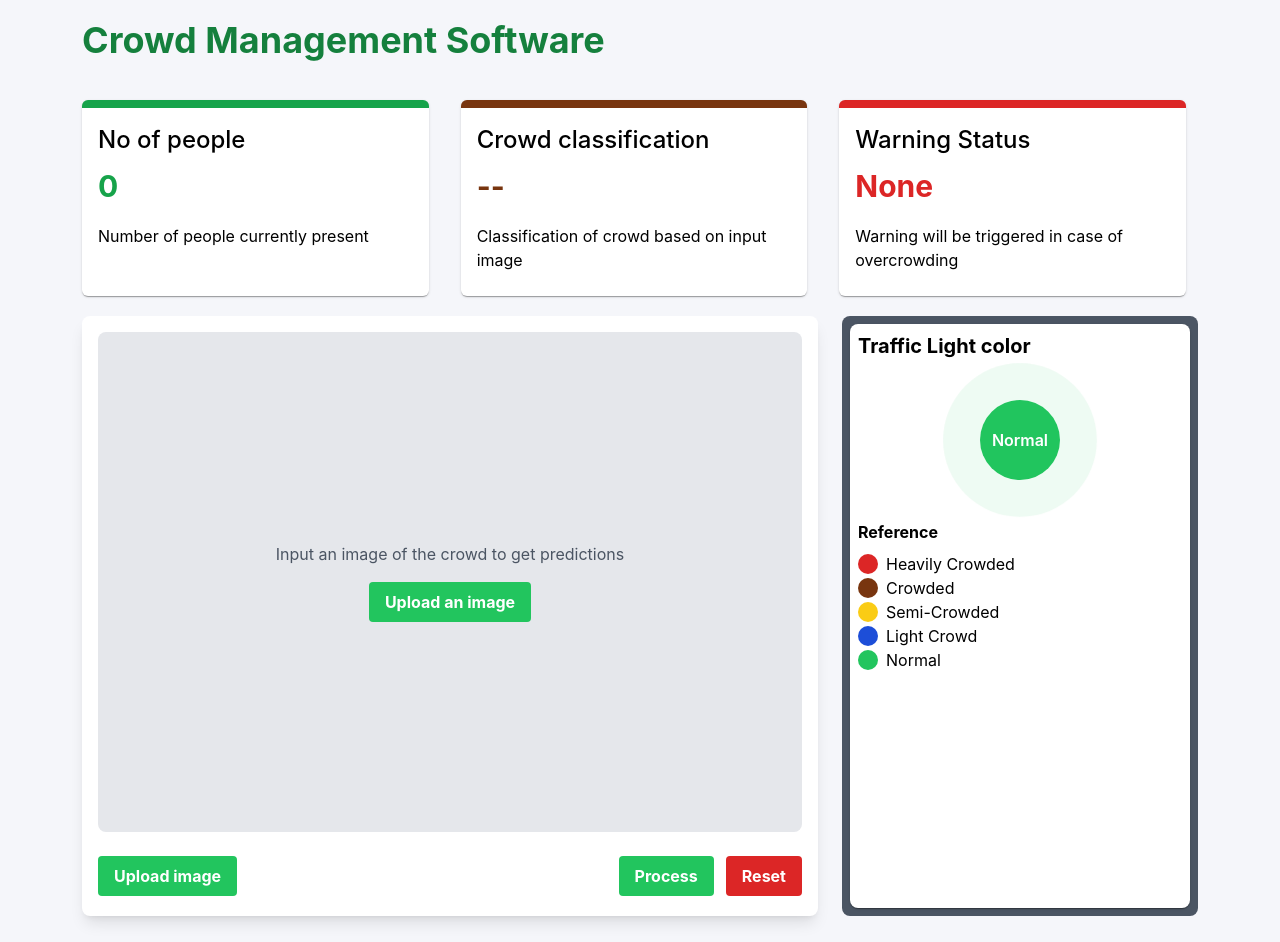
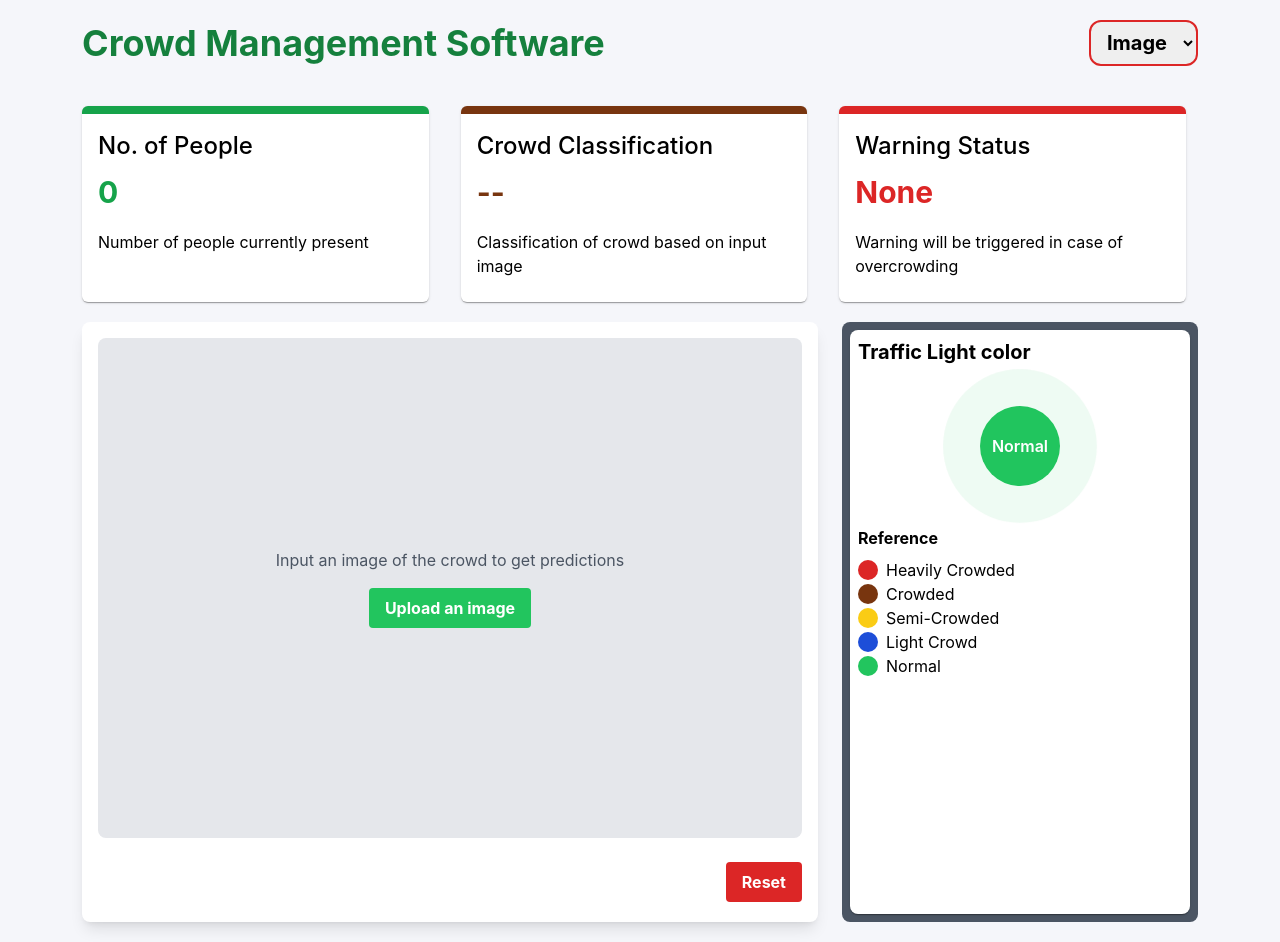
Before and after one commit to Hammad-7/CrowdManagementFE, a React (Create React App) app: page / in a window 1280 px wide. Built offline with nearby package versions, Linux system fonts and the light colour scheme.

Commit message:
Final Commit

```diff
--- a/src/App.js
+++ b/src/App.js
@@ -1,5 +1,5 @@
 import React, { useState, useRef } from "react";
-import InfoBox from './components/InfoBox/InfoBox';
+import captureVideoFrame from "capture-video-frame";
 import axios from 'axios'
 import './App.css';
 
@@ -9,8 +9,10 @@ function App() {
   const [warning, setWarning] = useState("None")
   const [loading, setLoading] = useState(false)
   const [text, setText] = useState("Normal")
-
-  const [video,setVideo] = useState(null)
+  const [frame, setFrame] = useState(null)
+  const [color, setColor] = useState("green-500")
+  const [image, setImage] = useState(null)
+  const [type, setType] = useState("Image")
 
   const data = [
     {
@@ -33,9 +35,6 @@ function App() {
     },
   ]
 
-  const [color, setColor] = useState("green-500")
-  const [image, setImage] = useState(null)
-
 
   const hiddenFileInput = useRef(null);
 
@@ -43,7 +42,7 @@ function App() {
     hiddenFileInput.current.click();
   };
 
-  const handleChange = async (event) => {
+  const handleImageChange = async (event) => {
     setLoading(true)
     const fileUploaded = event.target.files[0];
     console.log(fileUploaded);
@@ -63,15 +62,45 @@ function App() {
     setLoading(false)
     console.log("Done!!")
     setTraffic(result2)
-    if(result2==="Heavily_Crowded")
+    if (result2 === "Heavily_Crowded")
       setWarning("Warning! Be alert!")
   }
 
-  // function renderResults(){
-  //   if (loading){
+  const handleVideoChange = async (event) => {
+    const fileUploaded = event.target.files[0];
+    console.log(fileUploaded);
+    setImage(URL.createObjectURL(fileUploaded));
+  }
 
-  //   }
-  // }
+  const videoProcess = async () => {
+    setLoading(true)
+    const frame2 = captureVideoFrame("uploaded-video", "jpeg")
+    console.log("Frame Captured!")
+    console.log(frame2)
+    setFrame(frame2.dataUri)
+
+    const response = await fetch(frame2.dataUri)
+    const blob = await response.blob()
+    const file = new File([blob], 'dot.jpg', { type: 'image/jpeg' })
+
+    const formData = new FormData();
+    formData.append('file', file)
+    let url = "http://127.0.0.1:8000/predictCount/"
+    let res = await axios.post(url, formData);
+    let result2 = res.data;
+    console.log(result2)
+    setCount(result2);
+    url = 'http://127.0.0.1:8000/predictClass/';
+    res = await axios.post(url, formData);
+    result2 = res.data;
+    setCategory(result2)
+    setLoading(false)
+    console.log("Done!!")
+    setTraffic(result2)
+    if (result2 === "Heavily_Crowded")
+      setWarning("Warning! Be alert!")
+  }
+
 
   function setTraffic(result) {
     console.log("Here I am!!")
@@ -92,18 +121,42 @@ function App() {
       setColor("blue-700")
       setText("Slow!")
     }
-    else{
+    else {
       setColor("green-500")
       setText("Normal")
     }
   }
 
 
-  function renderImage() {
+  function renderFrame() {
+    if (type === "Video") {
+      if (frame) {
+        return (
+          <div className="mb-2">
+            <h1 className="text-xl font-bold">Captured Frame</h1>
+            <img src={frame} alt="captured frame"></img>
+          </div>
+        )
+      }
+      else {
+        return (
+          <div className="mb-2">
+            <h1 className="text-xl font-bold">Captured frame</h1>
+            <img src="noImage.png" alt="no captured frame"/>
+          </div>
+
+        )
+      }
+    }
+  }
+
+  function renderDisplay() {
+    console.log(type)
+    if (type === "Image") {
       if (image) {
         return (
           <div className={`h-500 m-2 bg-gray-200 rounded-lg flex flex-col justify-center items-center`}>
-          <img src={image} className="w-full h-full rounded-lg" alt="Uploaded file" />
+            <img id="uploaded-video" src={image} className="w-full h-full rounded-lg" alt="Uploaded file" />
           </div>
         )
       }
@@ -116,19 +169,49 @@ function App() {
               type="file"
               name="file"
               ref={hiddenFileInput}
-            onChange={handleChange}
+              onChange={handleImageChange}
               style={{ display: 'none' }}
             />
           </div>
         )
       }
     }
+    else {
+      if (image) {
+        return (
+          <div className={`h-500 m-2 bg-gray-200 rounded-lg flex flex-col justify-center items-center`}>
+            <video id="uploaded-video" src={image} className="w-full h-full rounded-lg" alt="Uploaded file" autoPlay muted />
+          </div>
+        )
+      }
+      else {
+        return (
+          <div className={`h-500 m-2 bg-gray-200 rounded-lg flex flex-col justify-center items-center`}>
+            <p className="text-gray-600">Input a video of crowd.</p>
+            <button className="bg-green-500 hover:bg-black text-white font-bold py-2 px-4 rounded mt-4 cursor-pointer transition" onClick={handleClick}>Upload a video</button>
+            <input
+              type="file"
+              name="file"
+              ref={hiddenFileInput}
+              onChange={handleVideoChange}
+              style={{ display: 'none' }}
+            />
+          </div>
+        )
+      }
+    }
+  }
 
-  // function renderCount(){
-  //   if(count)
-
-  // }
-
+  function renderResult(i){
+    if(loading){
+      return(
+        <div>
+        <div style={{borderTopColor:"transparent"}} class="w-8 h-8 border-4 border-black border-solid rounded-full animate-spin"></div>
+      </div>
+      )
+    }
+    else return (data[i].value)
+  }
 
 
 
@@ -137,42 +220,72 @@ function App() {
       <div className='app__left'>
         <div className='app__header'>
           <h1 className="text-4xl font-bold text-green-700">Crowd Management Software</h1>
+
+          <select className="px-3 py-2 border-2 rounded-xl font-bold text-xl border-red-600" onChange={(e) => {
+            setType(e.target.value)
+            setImage(null)
+            setCategory("--")
+            setCount(0)
+            setWarning("None")
+            setColor("green-500")
+            setText("Normal")
+          }}>
+            <option>Image</option>
+            <option>Video</option>
+          </select>
+
         </div>
         <div className='app__stats py-5'>
           <div className="grid grid-cols-3 gap-5">
-            {data.map((val, ind) => (
-              <InfoBox title={val.heading} value={val.value} desc={val.description} color={val.color} key={ind} />
-            ))}
+            <div className={`card flex-1 bg-white border-t-8 border-green-600 mr-3 p-4 rounded-md pb-6 shadow-info hover:shadow-xl transition-all`}>
+              <div className='cardContent'>
+                <div className='title font-medium text-2xl'>
+                  No. of People
+                </div>
+                <div className={`font-bold text-green-600 text-3xl mb-2 py-3`}>
+                  {renderResult(0)}
+                </div>
+                <div>
+                  {data[0].description}
+                </div>
+              </div>
+            </div>
+
+            <div className={`card flex-1 bg-white border-t-8 border-amber-900 mr-3 p-4 rounded-md pb-6 shadow-info hover:shadow-xl transition-all`}>
+              <div className='cardContent'>
+                <div className='title font-medium text-2xl'>
+                  Crowd Classification
+                </div>
+                <div className={`font-bold text-amber-900 text-3xl mb-2 py-3`}>
+                  {renderResult(1)}
+                </div>
+                <div>
+                  {data[1].description}
+                </div>
+              </div>
+            </div>
+
+            <div className={`card flex-1 bg-white border-t-8 border-red-600 mr-3 p-4 rounded-md pb-6 shadow-info hover:shadow-xl transition-all`}>
+              <div className='cardContent'>
+                <div className='title font-medium text-2xl'>
+                  Warning Status
+                </div>
+                <div className={`font-bold text-red-600 text-3xl mb-2 py-3`}>
+                  {data[2].value}
+                </div>
+                <div>
+                  {data[2].description}
+                </div>
+              </div>
+            </div>
           </div>
         </div>
         <div className="grid grid-cols-3 gap-6">
           <div className="col-span-2 bg-white h-600 rounded-lg p-2 shadow-lg flex flex-col ">
-            {/* <div className={`h-500 m-2 bg-gray-200 rounded-lg flex flex-col justify-center items-center`}>
-              <p className="text-gray-600">Input an image of the crowd to get predictions</p>
-              <button className="bg-green-500 hover:bg-black text-white font-bold py-2 px-4 rounded mt-4 cursor-pointer transition" onClick={handleClick}>Upload an image</button>
-              <input
-                type="file"
-                name="file"
-                ref={hiddenFileInput}
-                onChange={handleChange}
-                style={{ display: 'none' }}
-              />
-            </div> */}
-            {renderImage()}
-            <div className="flex justify-between mr-2 ">
-              <div>
-                <button className="bg-green-500 hover:bg-black text-white font-bold py-2 px-4 rounded mt-4 cursor-pointer transition ml-2" onClick={handleClick}>Upload image</button>
-                <input
-                  type="file"
-                  name="file"
-                  ref={hiddenFileInput}
-                  onChange={handleChange}
-                  style={{ display: 'none' }}
-                />
-              </div>
-
+            {renderDisplay()}
+            <div className="flex justify-end mr-2 ">
               <div className="flex">
-                <div className="bg-green-500 mr-3  hover:bg-black text-white font-bold py-2 px-4 rounded mt-4 cursor-pointer transition">
+                <div className={`${type==="Video" ?"bg-green-500 mr-3  hover:bg-black text-white font-bold py-2 px-4 rounded mt-4 cursor-pointer transition" : "hidden"} `} onClick={videoProcess}>
                   Process
                 </div>
                 <div className="bg-red-600 hover:bg-black text-white font-bold py-2 px-4 rounded mt-4 cursor-pointer transition" onClick={() => {
@@ -182,6 +295,7 @@ function App() {
                   setWarning("None")
                   setColor("green-500")
                   setText("Normal")
+                  setFrame(null)
                 }}>
                   Reset
                 </div>
@@ -191,6 +305,7 @@ function App() {
           </div>
           <div className="p-2 bg-gray-600 rounded-lg flex flex-col">
             <div className="bg-white h-full flex flex-col p-2 rounded-lg shadow-info">
+              {renderFrame()}
               <h2 className="text-xl font-bold">Traffic Light color</h2>
               <div className="flex justify-center">
                 <div className={`h-20 w-20 bg-${color} m-10 relative rounded-full  flex justify-center items-center text-white font-semibold`}>
```
Also changed, not shown: public/noImage.png (added). Lines whose indentation alone changed are shown as unchanged.
